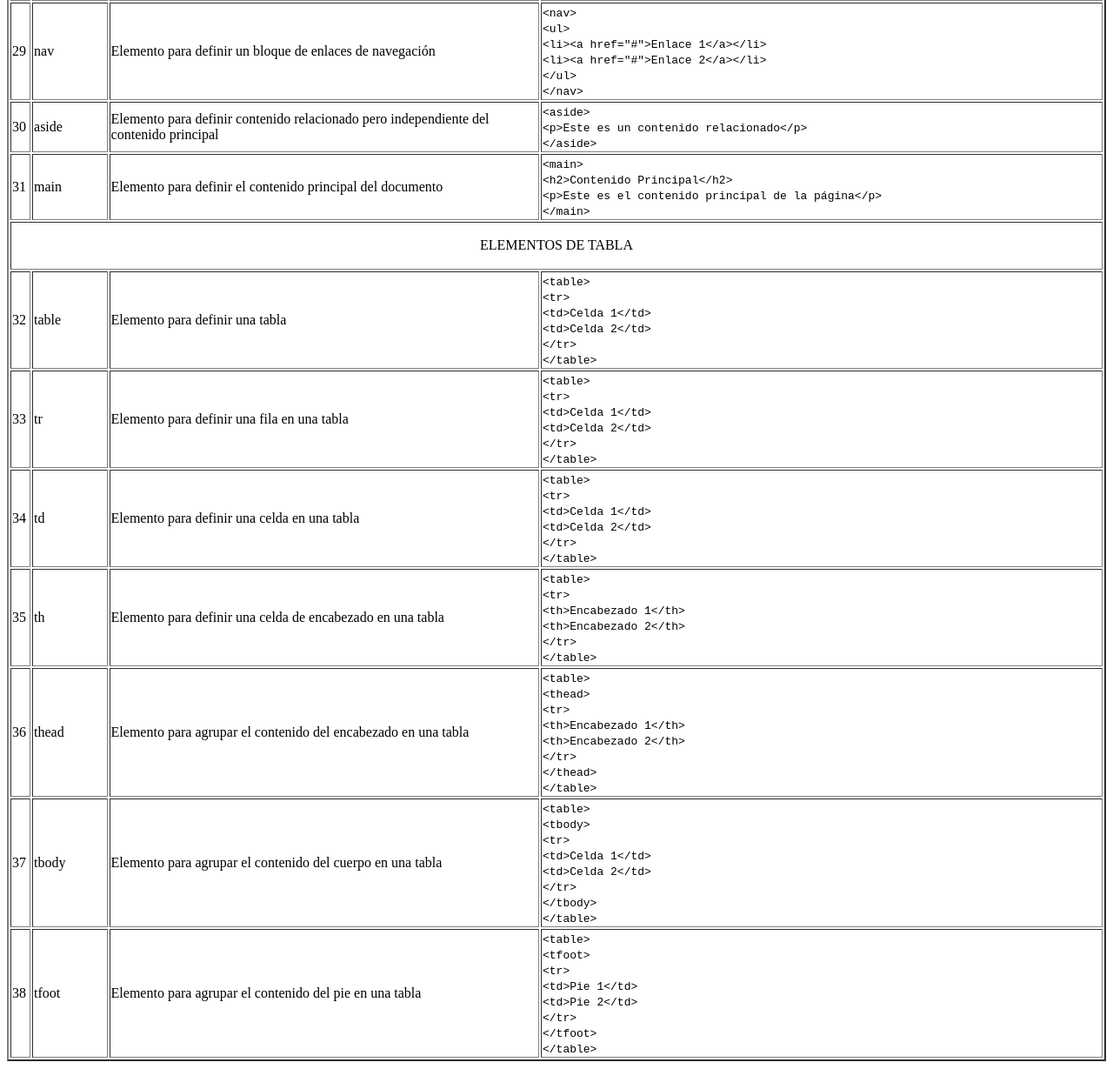
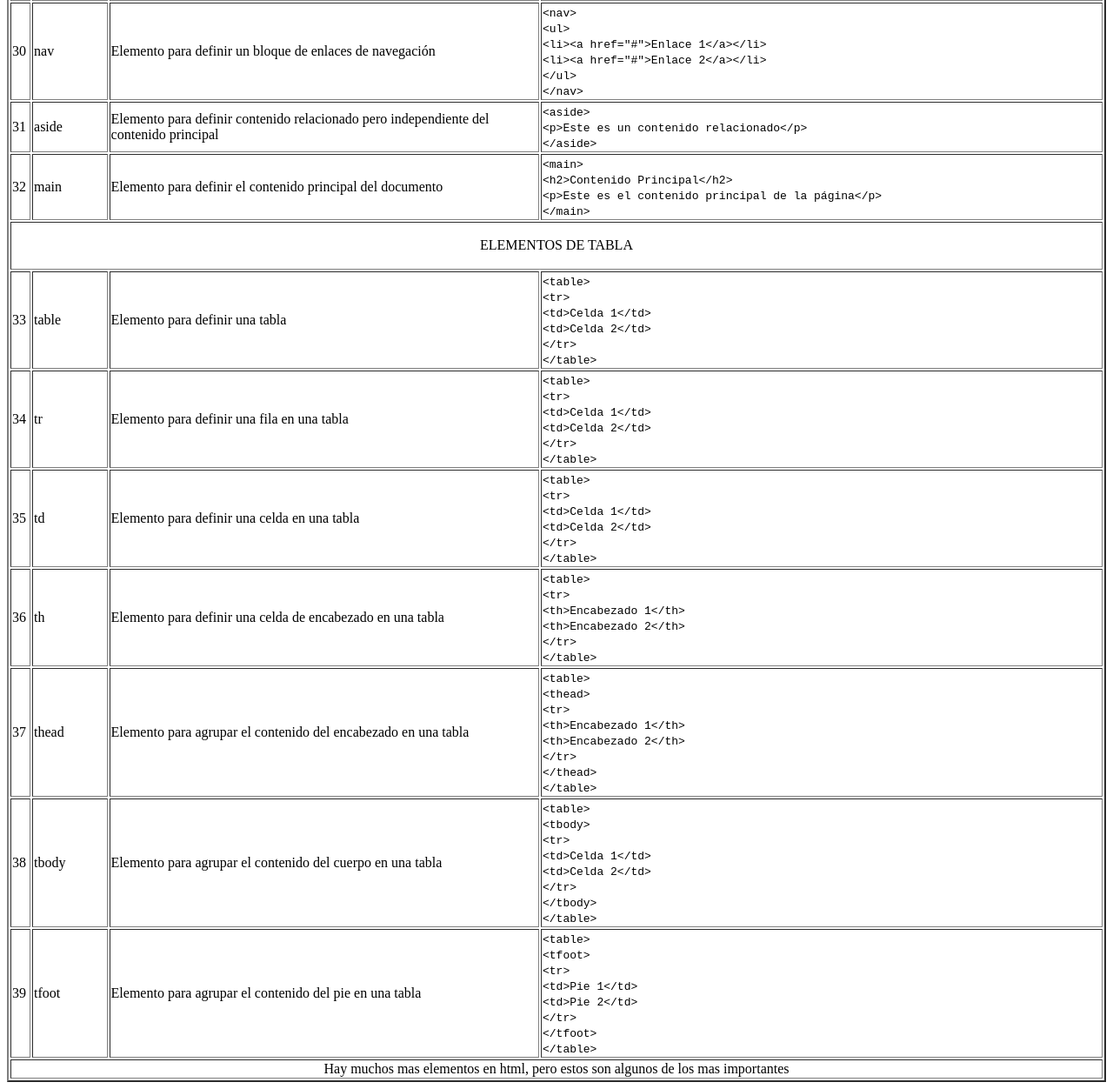
Before and after one commit to JoseAB32/PrimerEntregableTecWeb, a plain HTML site: page index.html in a window 1280 px wide. Shown: the part 1866-3118 px from the top of the page at 87% size. Before the commit the page ends 3094 px from the top, so only its background shows below. Drawn offline with Linux system fonts and the light colour scheme.

Commit message:
EnumeradoCorreccion Commit

```diff
--- a/index.html
+++ b/index.html
@@ -286,7 +286,7 @@
                 <td colspan="4" style="text-align: center;">ELEMENTOS SEMANTICOS</td>
             </tr>
             <tr>
-                <td>25</td>
+                <td>26</td>
                 <td>header</td>
                 <td>Elemento para definir el encabezado de una sección o página</td>
                 <td>
@@ -297,7 +297,7 @@
                 </td>
             </tr>
             <tr>
-                <td>26</td>
+                <td>27</td>
                 <td>footer</td>
                 <td>Elemento para definir el pie de página</td>
                 <td>
@@ -307,7 +307,7 @@
                 </td>
             </tr>
             <tr>
-                <td>27</td>
+                <td>28</td>
                 <td>article</td>
                 <td>Elemento para definir contenido independiente y auto-contenido</td>
                 <td>
@@ -318,7 +318,7 @@
                 </td>
             </tr>
             <tr>
-                <td>28</td>
+                <td>29</td>
                 <td>section</td>
                 <td>Elemento para definir una sección de contenido</td>
                 <td>
@@ -329,7 +329,7 @@
                 </td>
             </tr>
             <tr>
-                <td>29</td>
+                <td>30</td>
                 <td>nav</td>
                 <td>Elemento para definir un bloque de enlaces de navegación</td>
                 <td>
@@ -342,7 +342,7 @@
                 </td>
             </tr>
             <tr>
-                <td>30</td>
+                <td>31</td>
                 <td>aside</td>
                 <td>Elemento para definir contenido relacionado pero independiente del contenido principal</td>
                 <td>
@@ -352,7 +352,7 @@
                 </td>
             </tr>
             <tr>
-                <td>31</td>
+                <td>32</td>
                 <td>main</td>
                 <td>Elemento para definir el contenido principal del documento</td>
                 <td>
@@ -366,7 +366,7 @@
                 <td colspan="4" style="text-align: center;">ELEMENTOS DE TABLA</td>
             </tr>
             <tr>
-                <td>32</td>
+                <td>33</td>
                 <td>table</td>
                 <td>Elemento para definir una tabla</td>
                 <td>
@@ -379,7 +379,7 @@
                 </td>
             </tr>
             <tr>
-                <td>33</td>
+                <td>34</td>
                 <td>tr</td>
                 <td>Elemento para definir una fila en una tabla</td>
                 <td>
@@ -392,7 +392,7 @@
                 </td>
             </tr>
             <tr>
-                <td>34</td>
+                <td>35</td>
                 <td>td</td>
                 <td>Elemento para definir una celda en una tabla</td>
                 <td>
@@ -405,7 +405,7 @@
                 </td>
             </tr>
             <tr>
-                <td>35</td>
+                <td>36</td>
                 <td>th</td>
                 <td>Elemento para definir una celda de encabezado en una tabla</td>
                 <td>
@@ -418,7 +418,7 @@
                 </td>
             </tr>
             <tr>
-                <td>36</td>
+                <td>37</td>
                 <td>thead</td>
                 <td>Elemento para agrupar el contenido del encabezado en una tabla</td>
                 <td>
@@ -433,7 +433,7 @@
                 </td>
             </tr>
             <tr>
-                <td>37</td>
+                <td>38</td>
                 <td>tbody</td>
                 <td>Elemento para agrupar el contenido del cuerpo en una tabla</td>
                 <td>
@@ -448,7 +448,7 @@
                 </td>
             </tr>
             <tr>
-                <td>38</td>
+                <td>39</td>
                 <td>tfoot</td>
                 <td>Elemento para agrupar el contenido del pie en una tabla</td>
                 <td>
@@ -464,7 +464,9 @@
             </tr>
         </tbody>
         <tfoot>
-
+            <tr>
+                <td colspan="4" style="text-align: center;">Hay muchos mas elementos en html, pero estos son algunos de los mas importantes</td>
+            </tr>
         </tfoot>
     </table>
 </body>
```
